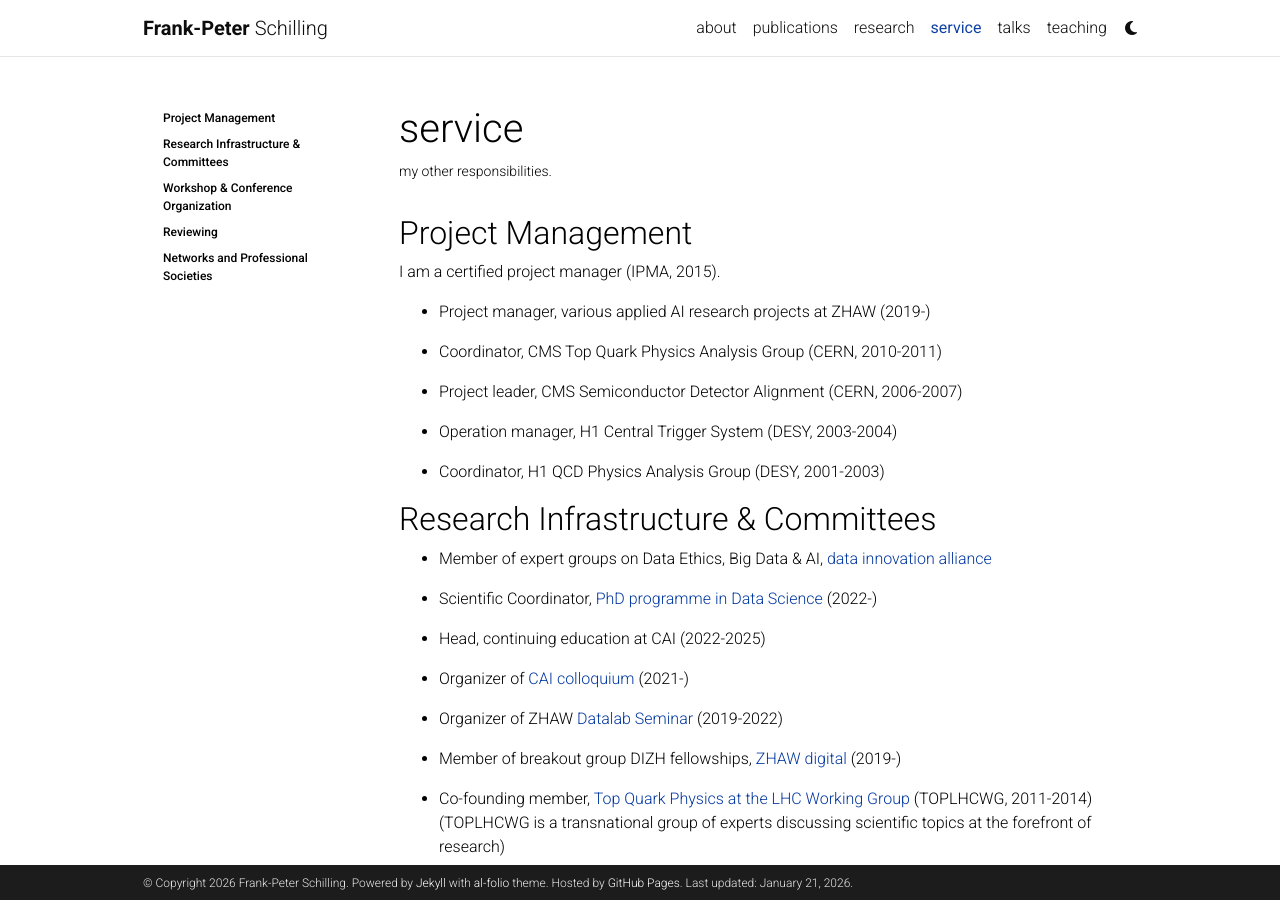
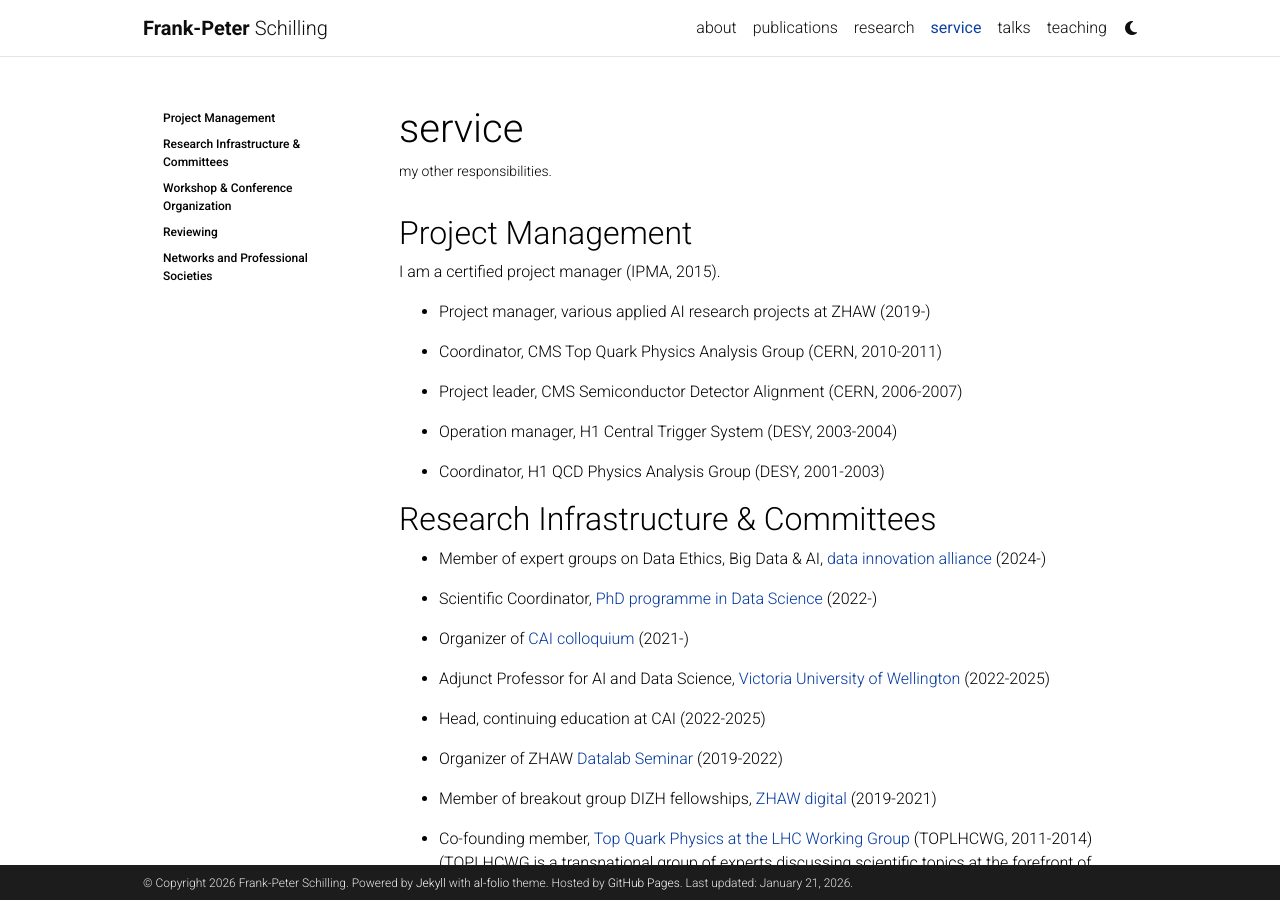
Before and after one commit to fpschill/fpschill.github.io, a Jekyll site: the page built from _pages/service.md, in a window 1280 px wide and 900 px high. Built offline with Jekyll 4.4.1, drawn with Linux system fonts in a browser that asks for light colours; full-size pictures stand in for the smaller copies a plugin makes; comment, search, counter and statistics services are not loaded; a style sheet for code colours, icons or effects is not loaded.

Commit message:
- adj.prof.

```diff
--- a/_pages/service.md
+++ b/_pages/service.md
@@ -27,17 +27,19 @@
 
 ## Research Infrastructure & Committees
 
-- Member of expert groups on Data Ethics, Big Data & AI, [data innovation alliance](https://data-innovation.org/)
+- Member of expert groups on Data Ethics, Big Data & AI, [data innovation alliance](https://data-innovation.org/) (2024-)
 
 - Scientific Coordinator, [PhD programme in Data Science](https://phd-data-science.ch/) (2022-)
 
+- Organizer of [CAI colloquium](https://www.zhaw.ch/en/engineering/institutes-centres/cai/colloquium/) (2021-)
+
+- Adjunct Professor for AI and Data Science, [Victoria University of Wellington](https://www.wgtn.ac.nz/) (2022-2025)
+
 - Head, continuing education at CAI (2022-2025)
-
-- Organizer of [CAI colloquium](https://www.zhaw.ch/en/engineering/institutes-centres/cai/colloquium/) (2021-)
 
 - Organizer of ZHAW [Datalab Seminar](https://www.zhaw.ch/de/forschung/departementsuebergreifende-kooperationen/datalab/datalab-seminar/) (2019-2022)
 
-- Member of breakout group DIZH fellowships, [ZHAW digital](https://www.zhaw.ch/en/about-us/mission-and-strategy/strategic-initiative-zhaw-digital/) (2019-)
+- Member of breakout group DIZH fellowships, [ZHAW digital](https://www.zhaw.ch/en/about-us/mission-and-strategy/strategic-initiative-zhaw-digital/) (2019-2021)
 
 - Co-founding member, [Top Quark Physics at the LHC Working Group](https://lpcc.web.cern.ch/index.php/content/lhc-top-wg-wg-top-physics-lhc) (TOPLHCWG, 2011-2014)
 (TOPLHCWG is a transnational group of experts discussing scientific topics at the forefront of research)
```
Also changed, not shown: _pages/about.md (+3 -1 lines).
